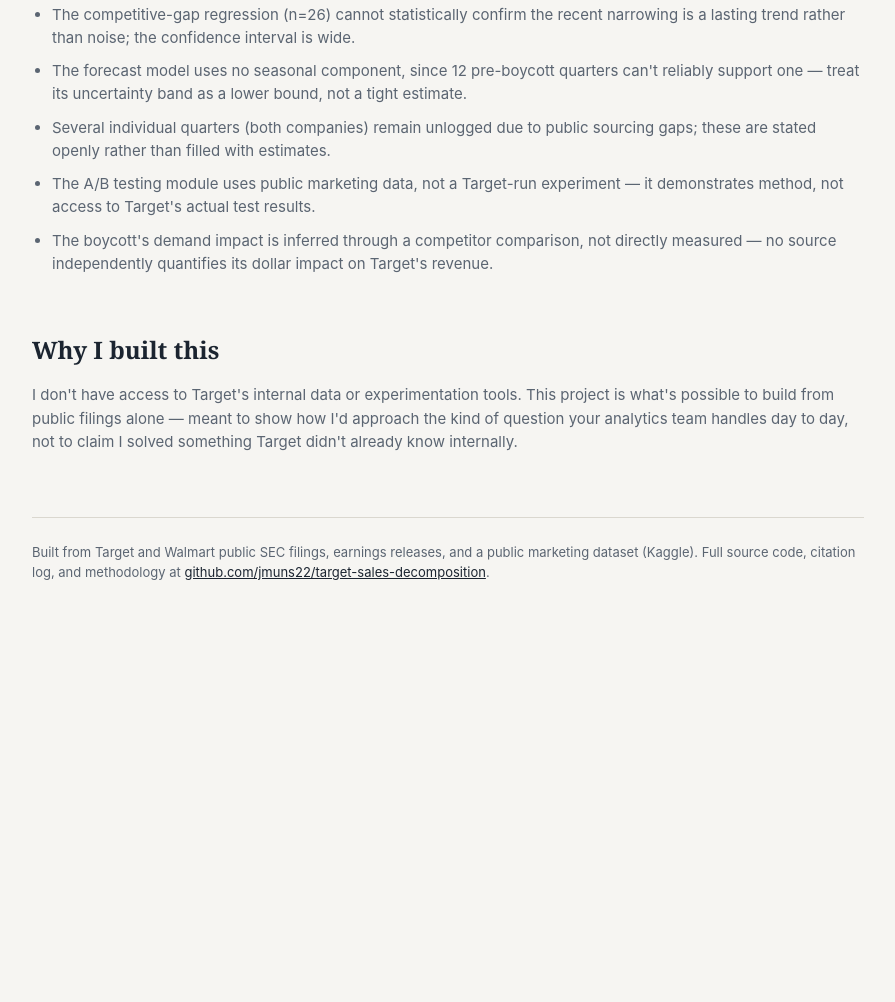
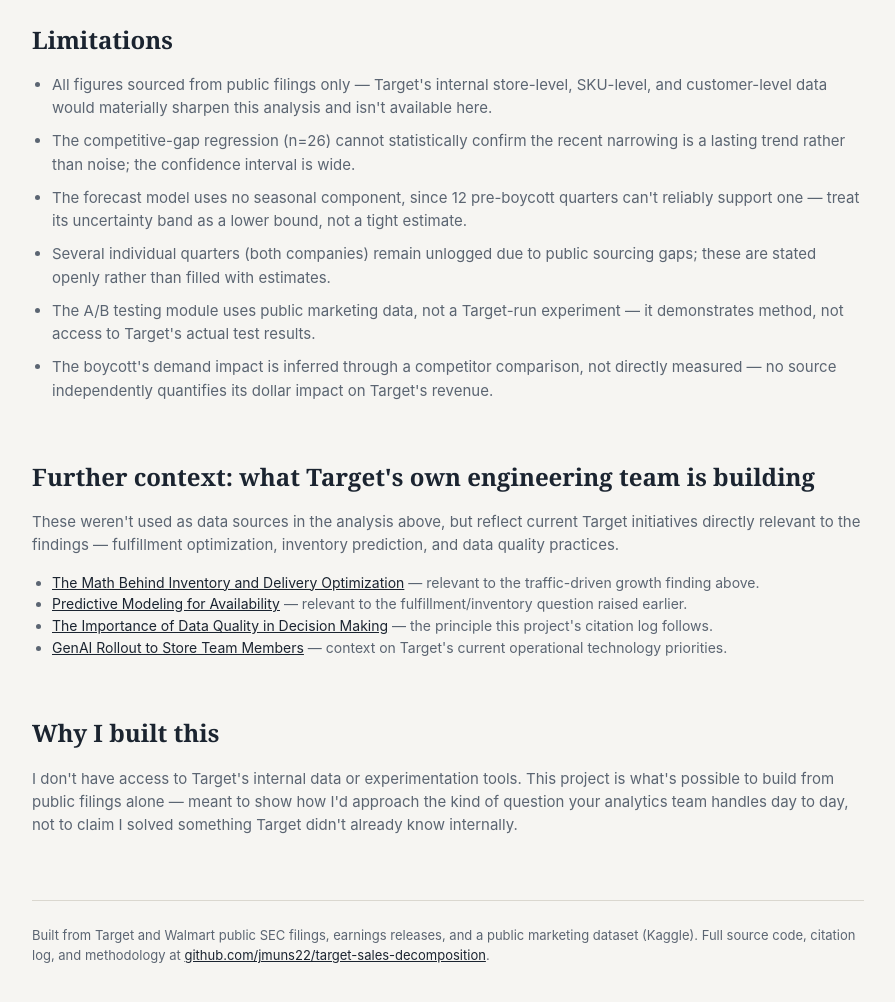
Before and after one commit to jmuns22/target-sales-decomposition, a plain HTML site: page index.html in a window 1280 px wide. Shown: the part 3628-4630 px from the top of the page, without its empty margins (192-1087 px from the left). Before the commit the page ends 4306 px from the top, so only its background shows below. Drawn offline with Linux system fonts and the light colour scheme.

Commit message:
Add citation to Target's fulfillment optimization work and further-reading section

```diff
--- a/index.html
+++ b/index.html
@@ -122,6 +122,7 @@
       <strong>So what</strong>
       This quarter's growth is almost entirely more visits, not more spend per visit. That suggests an opportunity: basket-building tactics — bundling, cross-merchandising, targeted promotions at checkout — could convert existing traffic gains into ticket gains too, compounding the recovery rather than relying on visit growth alone.
     </div>
+    <div class="caveat">Target's own engineering team has published on treating fulfillment allocation as an active optimization problem — a hybrid algorithm recovering ~91% of the cost gap between brute-force and greedy methods at ~8% of the compute cost (<a href="https://tech.target.com/blog/balancing-speed-and-accuracy-digital-fulfillment" style="color:var(--ink);">Target Tech, Apr 2026</a>). Rising traffic without matching fulfillment efficiency is exactly the kind of pressure that work is built to absorb.</div>
   </section>
 
   <section>
@@ -188,6 +189,17 @@
   </section>
 
   <section>
+    <h2>Further context: what Target's own engineering team is building</h2>
+    <p style="color: var(--slate); font-size: 15px;">These weren't used as data sources in the analysis above, but reflect current Target initiatives directly relevant to the findings — fulfillment optimization, inventory prediction, and data quality practices.</p>
+    <ul style="color: var(--slate); font-size: 14px; padding-left: 20px;">
+      <li><a href="https://tech.target.com/blog/math-behind-inventory-delivery-optimization" style="color:var(--ink);">The Math Behind Inventory and Delivery Optimization</a> — relevant to the traffic-driven growth finding above.</li>
+      <li><a href="https://tech.target.com/blog/predictive-modeling-for-availability" style="color:var(--ink);">Predictive Modeling for Availability</a> — relevant to the fulfillment/inventory question raised earlier.</li>
+      <li><a href="https://tech.target.com/blog/importance-of-data-quality-in-decision-making" style="color:var(--ink);">The Importance of Data Quality in Decision Making</a> — the principle this project's citation log follows.</li>
+      <li><a href="https://corporate.target.com/press/release/2024/06/target-to-roll-out-transformative-genai-technology-to-its-store-team-members-chainwide" style="color:var(--ink);">GenAI Rollout to Store Team Members</a> — context on Target's current operational technology priorities.</li>
+    </ul>
+  </section>
+
+  <section>
     <h2>Why I built this</h2>
     <p style="color: var(--slate); font-size: 15px;">I don't have access to Target's internal data or experimentation tools. This project is what's possible to build from public filings alone — meant to show how I'd approach the kind of question your analytics team handles day to day, not to claim I solved something Target didn't already know internally.</p>
   </section>
```
